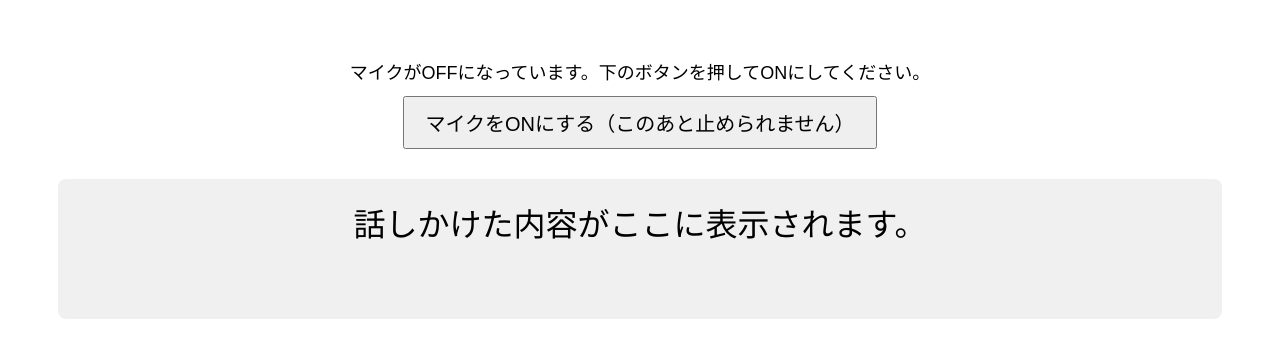
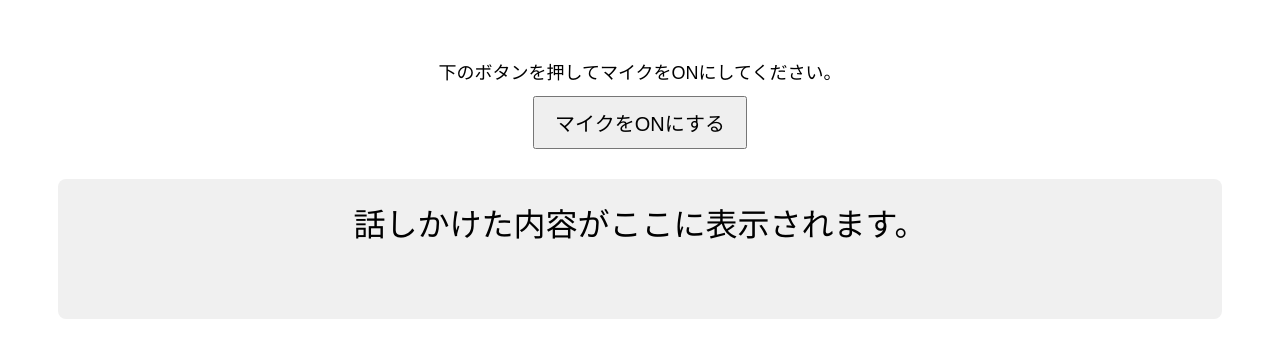
Before and after one commit to hama0115/voice-to-text, a plain HTML site: page index.html in a window 1280 px wide. Drawn offline with Linux system fonts and the light colour scheme.

Commit message:
update: 文言を修正

```diff
--- a/index.html
+++ b/index.html
@@ -13,12 +13,8 @@
   </head>
   <body>
     <div id="controls">
-      <p id="mic-status">
-        マイクがOFFになっています。下のボタンを押してONにしてください。
-      </p>
-      <button id="start-btn" type="button">
-        マイクをONにする（このあと止められません）
-      </button>
+      <p id="mic-status">下のボタンを押してマイクをONにしてください。</p>
+      <button id="start-btn" type="button">マイクをONにする</button>
     </div>
     <div id="result">話しかけた内容がここに表示されます。</div>
 
```
